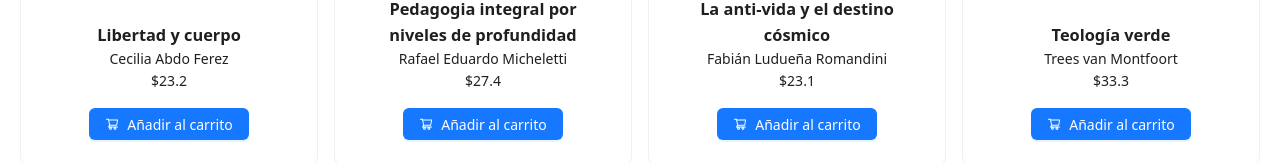
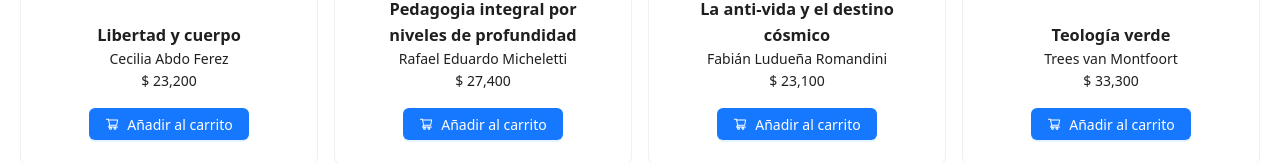
Before and after one commit to ClaraMino1/Carrito-Simulador-React, a React (Vite) app: page / in a window 1280 px wide. Shown: the part 499-662 px from the top of the page. Built offline with nearby package versions, Linux system fonts and the light colour scheme; the HTML template or start-up script is replaced by a standard one.

Commit message:
correccion de decimales en el precio

```diff
--- a/src/components/BookCard/BookCard.jsx
+++ b/src/components/BookCard/BookCard.jsx
@@ -13,7 +13,11 @@ function BookCard({title,author,image,price,onAddToCart }){
         <div style={{ marginBottom: 16 }}>
             <h3>{title}</h3>
             <p>{author}</p>
-            <p>${price}</p>
+            <p>{price.toLocaleString("es-AR", {
+                style: "currency",
+                currency: "ARS",
+                minimumFractionDigits: 3, // Asegura al menos 3 decimales
+              })}</p>
 
         </div>
         {/* usa la funcion addToCart al hacer click en el boton */}
--- a/src/components/ShoppingCart/ShoppingCart.jsx
+++ b/src/components/ShoppingCart/ShoppingCart.jsx
@@ -33,6 +33,7 @@ function ShoppingCart({ cartItems, handleClearCart,handleClearItemCart}) {
               {(cartItem.item.price * cartItem.quantity).toLocaleString("es-AR", {
                 style: "currency",
                 currency: "ARS",
+                minimumFractionDigits: 3, // Asegura al menos 3 decimales
               })}
             <span className="delete-icon">
                                                 {/* se le pasa el id del item a borrar */}
@@ -47,6 +48,7 @@ function ShoppingCart({ cartItems, handleClearCart,handleClearItemCart}) {
             {total.toLocaleString("es-AR", {
               style: "currency",
               currency: "ARS",
+              minimumFractionDigits: 3, // Asegura al menos 3 decimales
             })}
           </p>
         </>
```
